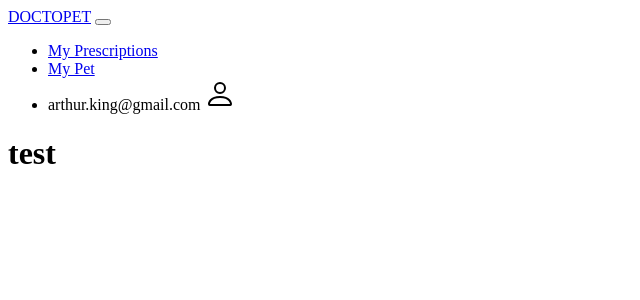
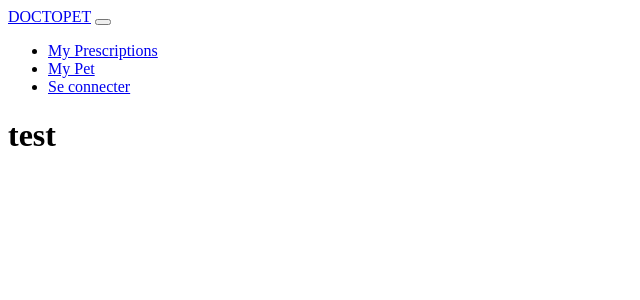
Before and after one commit to Jeffeos/doctopet, a Symfony app: template templates/home.html.twig in a window 1280 px wide. Shown: the top 300 px of the page, without its empty margins (0-640 px from the left). Run offline with Twig, Linux system fonts and the light colour scheme; the template is opened without the code that fills it, so the values that code supplies are empty; some libraries are stand-ins or nearby versions.

Commit message:
display login or logout link either if you're connected or not

```diff
--- a/templates/_navbar.html.twig
+++ b/templates/_navbar.html.twig
@@ -16,15 +16,28 @@
                 <a class="nav-link" href="{{ path('pet_index') }}">{% if route_name == "pet_index" %}<img
                         class="nav-item doctopet-logo" src="{{ asset('../img/doctopet-logo.png') }}">{% endif %} My Pet</a>
             </li>
+            {% if app.user %}
                 <li class="nav-item">
+
+
                         <a class="nav-link">
-                    arthur.king@gmail.com
+                            {{ app.user.email }}
                             <svg class="bi bi-person" width="2em" height="2em" viewBox="0 0 16 16" fill="currentColor"
                             xmlns="http://www.w3.org/2000/svg">
                                 <path fill-rule="evenodd"
                                     d="M13 14s1 0 1-1-1-4-6-4-6 3-6 4 1 1 1 1h10zm-9.995-.944v-.002.002zM3.022 13h9.956a.274.274 0 0 0 .014-.002l.008-.002c-.001-.246-.154-.986-.832-1.664C11.516 10.68 10.289 10 8 10c-2.29 0-3.516.68-4.168 1.332-.678.678-.83 1.418-.832 1.664a1.05 1.05 0 0 0 .022.004zm9.974.056v-.002.002zM8 7a2 2 0 1 0 0-4 2 2 0 0 0 0 4zm3-2a3 3 0 1 1-6 0 3 3 0 0 1 6 0z"/>
                             </svg>
+
                         </a>
+                <li class="nav-item">
+                    <a class="nav-link" href="{{ path('app_logout') }}"> Se déconnecter</a>
+
+
+            {% else %}
+                <li class="nav-item">
+                    <a class="nav-link" href="{{ path('app_login') }}"> Se connecter</a>
+            {% endif %}
+
             </li>
         </ul>
     </div>
```
Lines whose indentation alone changed are shown as unchanged.
